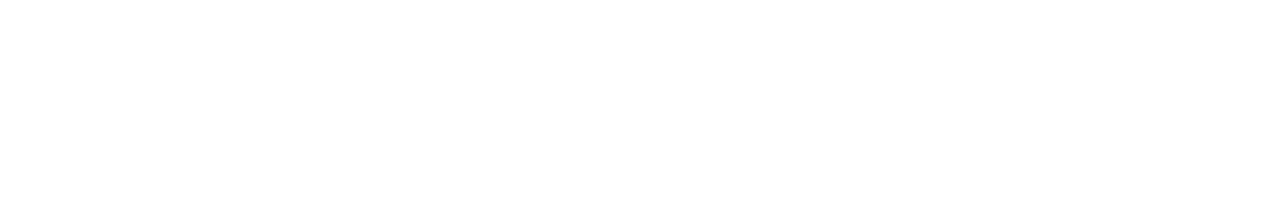
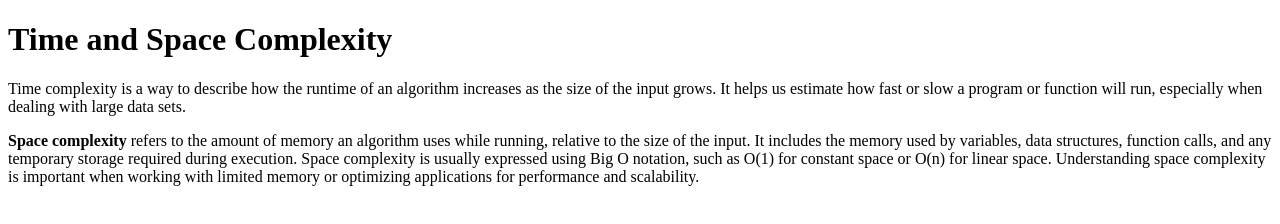
Before and after one commit to acciojob/time-and-space-complexity-piyush7987, a website: page main.html in a window 1280 px wide. Drawn offline with Linux system fonts and the light colour scheme.

Commit message:
created a submission

```diff
--- a/main.html
+++ b/main.html
@@ -10,6 +10,18 @@
 	<!-- the entire body must be written by student -->
     <script type="text/javascript" src="./script.js">
 </script>
+	<h1>Time and Space Complexity</h1>
+	<p>Time complexity is a way to describe how the runtime of an algorithm increases as the size of the input grows. It helps us estimate how fast or slow a program or function will run, especially when dealing with large data sets.</p>
+	<p><b>Space complexity</b> refers to the amount of memory an algorithm uses while running, relative to the size of the input. It includes the memory used by variables, data structures, function calls, and any temporary storage required during execution. Space complexity is usually expressed using Big O notation, such as O(1) for constant space or O(n) for linear space. Understanding space complexity is important when working with limited memory or optimizing applications for performance and scalability.
+
+
+
+
+
+
+
+
+</p>
 
 </body>
 
```
